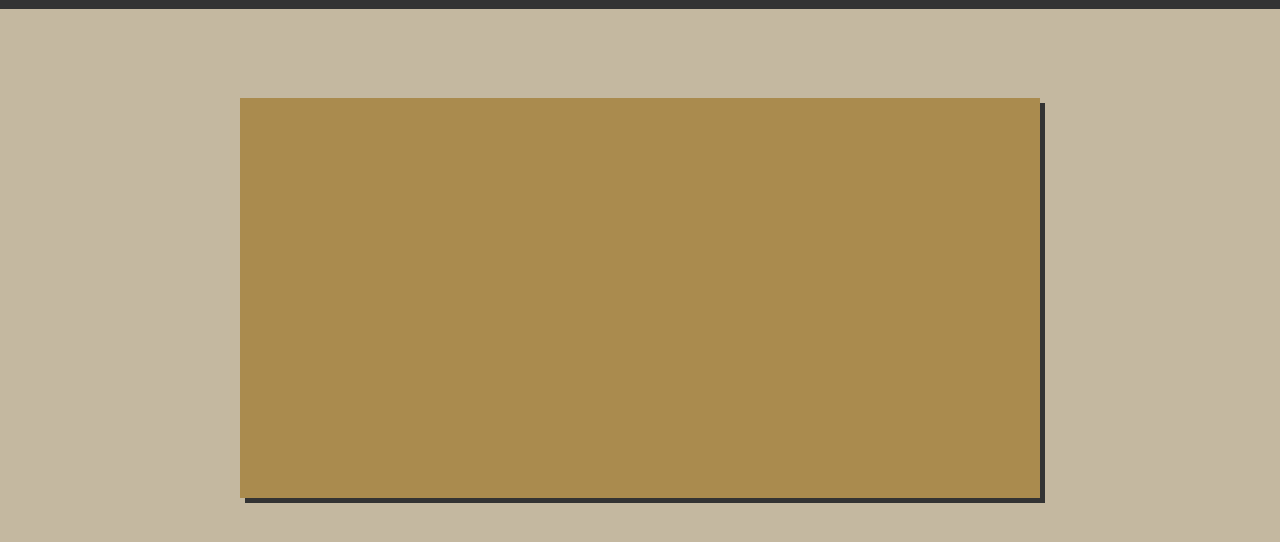
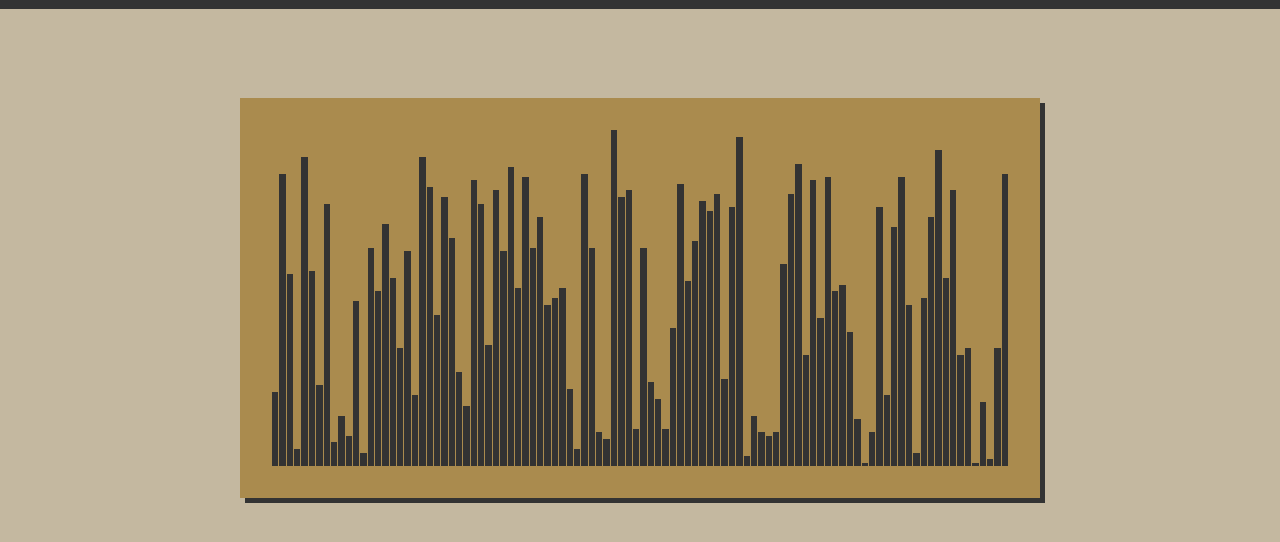
Before and after one commit to MrBlunderovich/odin-merge-sort, a plain HTML site: page index.html in a window 1280 px wide. Shown: the part 102-644 px from the top of the page. Drawn offline with Linux system fonts and the light colour scheme.

Commit message:
draw random bars differently

```diff
--- a/MergeSort.js
+++ b/MergeSort.js
@@ -3,9 +3,9 @@ export function mergeSort(array) {
     return array;
   } else {
     const halfLength = Math.floor(array.length / 2);
-    const firstHalf = array.slice(0, halfLength);
-    const secondHalf = array.slice(halfLength);
-    return merge(mergeSort(firstHalf), mergeSort(secondHalf));
+    const leftHalf = array.slice(0, halfLength);
+    const rightHalf = array.slice(halfLength);
+    return merge(mergeSort(leftHalf), mergeSort(rightHalf));
   }
 }
 
--- a/index.js
+++ b/index.js
@@ -1,5 +1,4 @@
 import { mergeSort } from "./MergeSort.js";
-import { renderBars } from "./renderBars.js";
 
 let arrayToSort = getRandomArray();
 const container = document.querySelector(".main");
@@ -7,19 +6,30 @@ const container = document.querySelector(".main");
 function getRandomArray(length = 100) {
   const array = [];
   for (let i = 0; i < length; i++) {
-    const newElement = Math.ceil(Math.random() * 100);
+    const newValue = Math.ceil(Math.random() * 100);
+    const newElement = {};
+    newElement.value = newValue;
+    const newNode = document.createElement("div");
+    newNode.classList.add("bar");
+    newNode.dataset.value = newValue;
+    newNode.style.height = `${newValue}%`;
+    newNode.style.gridColumn = i;
+    newElement.node = newNode;
     array.push(newElement);
   }
   return array;
 }
 
-function updateArray(arrayToSort, newArray = undefined) {
-  if (newArray) {
-    arrayToSort = newArray;
-  }
-  renderBars(container, arrayToSort);
+function renderBars() {
+  container.innerHTML = "";
+  const fragment = document.createDocumentFragment();
+  arrayToSort.forEach((item) => {
+    fragment.appendChild(item.node);
+  });
+
+  container.appendChild(fragment);
 }
 
 window.onload = () => {
-  updateArray(arrayToSort);
+  renderBars();
 };
--- a/style.css
+++ b/style.css
@@ -43,15 +43,16 @@ body {
   height: 50svh;
   background-color: var(--medium-color);
   padding: 2rem;
-  display: flex;
-  justify-content: space-between;
-  align-items: flex-end;
+  display: grid;
+  grid-template-columns: repeat(1fr, 100);
+  align-items: end;
   gap: 1px;
   box-shadow: 5px 5px 0 0 var(--dark-color);
 }
 
 .bar {
-  flex-grow: 1;
+  grid-row: 1;
+  justify-self: stretch;
   background-color: var(--dark-color);
 }
 /* .bar::before {
```
